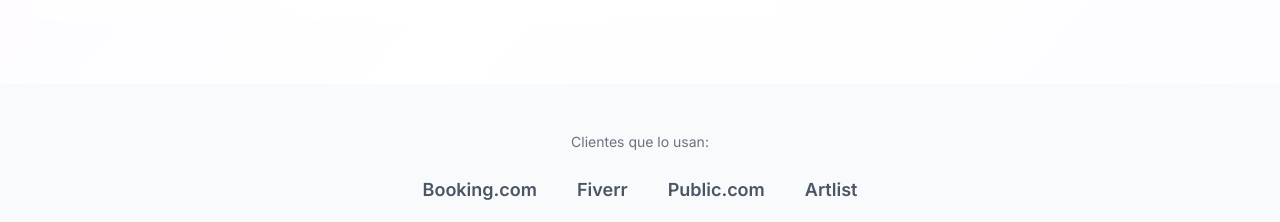
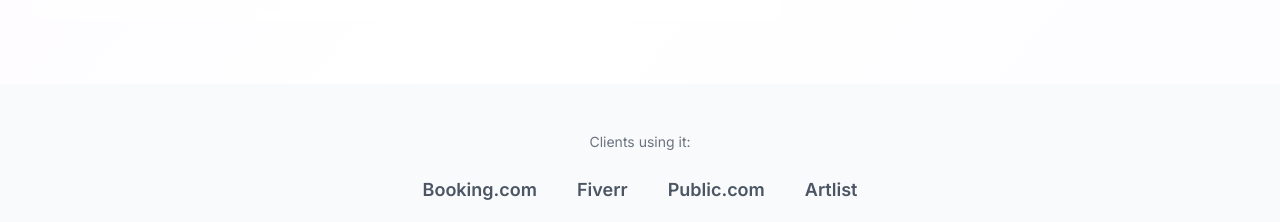
Before and after one commit to tomashoffer/latil.io, a Next.js app: page /solutions/finance in a window 1280 px wide. Shown: the part 1022-1244 px from the top of the page. Built offline with nearby package versions, Linux system fonts and the light colour scheme.

Commit message:
modify carousel

```diff
--- a/components/sections/FinOpsPage.tsx
+++ b/components/sections/FinOpsPage.tsx
@@ -219,7 +219,7 @@
       {/* Clients Section */}
       <section className="py-12 bg-gray-50">
         <div className="max-w-4xl mx-auto px-4 sm:px-6 lg:px-8 text-center">
-          <p className="text-sm text-gray-500 mb-6">{solution.clients}</p>
+          <p className="text-sm text-gray-500 mb-6">Clients using it:</p>
           <div className="flex flex-wrap justify-center items-center gap-6 md:gap-10">
             {["Check Point", "Roku", "Cyera", "Sapiens"].map((client, idx) => (
               <div key={idx} className="text-gray-600 font-semibold text-lg">
--- a/components/sections/FinancePage.tsx
+++ b/components/sections/FinancePage.tsx
@@ -263,7 +263,7 @@
       {/* Clients Section */}
       <section className="py-12 bg-gray-50">
         <div className="max-w-4xl mx-auto px-4 sm:px-6 lg:px-8 text-center">
-          <p className="text-sm text-gray-500 mb-6">{solution.clients}</p>
+          <p className="text-sm text-gray-500 mb-6">Clients using it:</p>
           <div className="flex flex-wrap justify-center items-center gap-6 md:gap-10">
             {["Booking.com", "Fiverr", "Public.com", "Artlist"].map((client, idx) => (
               <div key={idx} className="text-gray-600 font-semibold text-lg">
--- a/components/sections/QuantumSecurityPage.tsx
+++ b/components/sections/QuantumSecurityPage.tsx
@@ -261,7 +261,7 @@
       {/* Industries Section */}
       <section className="py-12 bg-gray-50">
         <div className="max-w-4xl mx-auto px-4 sm:px-6 lg:px-8 text-center">
-          <p className="text-sm text-gray-500 mb-6">{solution.industries}</p>
+          <p className="text-sm text-gray-500 mb-6">Industries at risk</p>
           <div className="flex flex-wrap justify-center items-center gap-4 md:gap-8">
             {["Banks", "Insurance", "Healthcare", "Government", "Defense"].map((industry, idx) => (
               <div key={idx} className="text-gray-600 font-semibold text-base bg-white px-4 py-2 rounded-lg shadow-sm">
--- a/components/sections/SolutionPage.tsx
+++ b/components/sections/SolutionPage.tsx
@@ -206,8 +206,8 @@
               <p className="text-gray-600 mb-6">{solution.rolesDesc}</p>
 
               <div className={`${colors.bgLight} rounded-xl p-4`}>
-                <p className="text-sm text-gray-500 mb-1">{solution.clients}</p>
-                <p className="font-medium text-gray-700">{solution.clientsDesc}</p>
+                <p className="text-sm text-gray-500 mb-1">{(solution as any).clients || "Clients:"}</p>
+                <p className="font-medium text-gray-700">{(solution as any).clientsDesc || ""}</p>
               </div>
             </div>
           </div>
--- a/components/sections/TaxIntelligencePage.tsx
+++ b/components/sections/TaxIntelligencePage.tsx
@@ -243,7 +243,7 @@
       {/* Clients Section */}
       <section className="py-12 bg-gray-50">
         <div className="max-w-4xl mx-auto px-4 sm:px-6 lg:px-8 text-center">
-          <p className="text-sm text-gray-500 mb-6">{solution.clients}</p>
+          <p className="text-sm text-gray-500 mb-6">Organizations using it:</p>
           <div className="flex flex-wrap justify-center items-center gap-6 md:gap-10">
             {["National Tax Authorities", "State Revenue Agencies", "International Organizations"].map((client, idx) => (
               <div key={idx} className="text-gray-600 font-semibold text-base">
```
